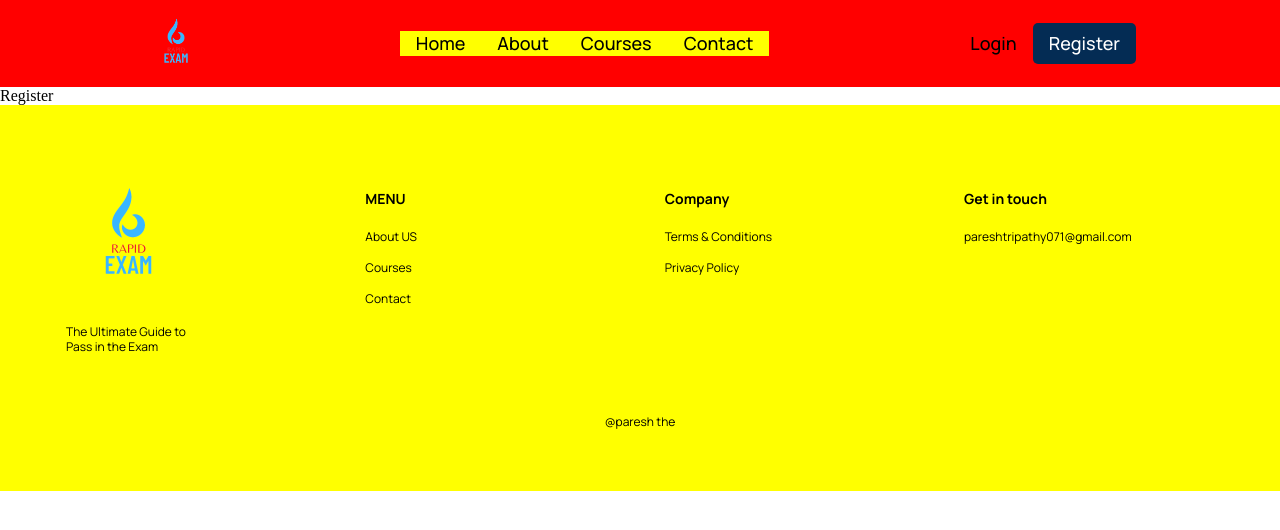
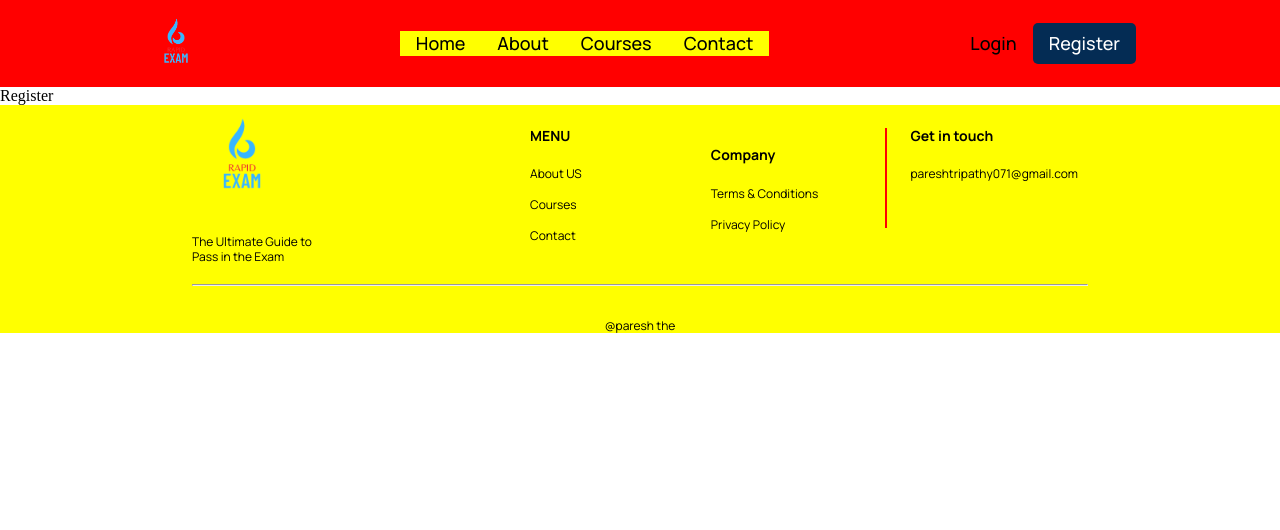
Before and after one commit to mrprince123/rapid_exam, a React (Create React App) app in the folder client/: page /register in a window 1280 px wide. Shown: the top 530 px of the page. Built offline with nearby package versions, Linux system fonts and the light colour scheme.

Commit message:
recent update

```diff
--- a/client/src/components/Footer/Footer.js
+++ b/client/src/components/Footer/Footer.js
@@ -12,24 +12,26 @@ const Footer = () => {
                     <img src={logo} alt="rapid_logo" />
                     <p> The Ultimate Guide to <br />Pass in the Exam  </p>
                 </div>
+                <div className='footer-childs '>
                 <div className="rapid__footer-links_div">
                     <h4>MENU</h4>
                     <p>About US</p>
                     <p>Courses</p>
                     <p>Contact</p>
                 </div>
-                <div className="rapid__footer-links_div">
+                <div className="rapid__footer-links_div vertical_line">
                     <h4>Company</h4>
                     <p>Terms & Conditions </p>
                     <p>Privacy Policy</p>
 
                 </div>
-                <div className="rapid__footer-links_div">
+                <div className="rapid__footer-links_div  get_in_touch  ">
                     <h4>Get in touch</h4>
-
                     <p>pareshtripathy071@gmail.com</p>
                 </div>
             </div>
+            </div>
+            <hr/>
 
             <div className="rapid__footer-copyright">
                 <p>@paresh the </p>
--- a/client/src/components/Footer/footer.css
+++ b/client/src/components/Footer/footer.css
@@ -1,22 +1,38 @@
 
 .rapid__footer {
-   padding: 50px;
+   padding:0 15%;
    background-color: yellow;
+
 }
 .rapid__footer-links {
     display: flex;
-    justify-content: space-between;
+    justify-content: space-around;
     align-items: flex-start;
     flex-direction: row;
-    flex-wrap: wrap;
     width: 100%;
     text-align: left;
 }
+.footer-childs{
+display: flex;
+flex-direction: row;
 
-.rapid__footer-links div {
-    width: 250px;
-    margin: 1rem;
+
 }
+
+.rapid__footer-links_div {
+    width: 180px;
+    margin: 0.2rem;
+}
+.vertical_line{
+border-right: 2px solid red;
+height: 100px;
+margin-top: 4%;
+}
+.get_in_touch{
+    padding-left: 3%;
+
+}
+
 
 .rapid__footer-links_logo {
     display: flex;
@@ -24,7 +40,7 @@
 }
 
 .rapid__footer-links_logo img {
-    width: 50%;
+    width: 30%;
     height: 50%;
     margin-bottom: 1rem;
 }
```
